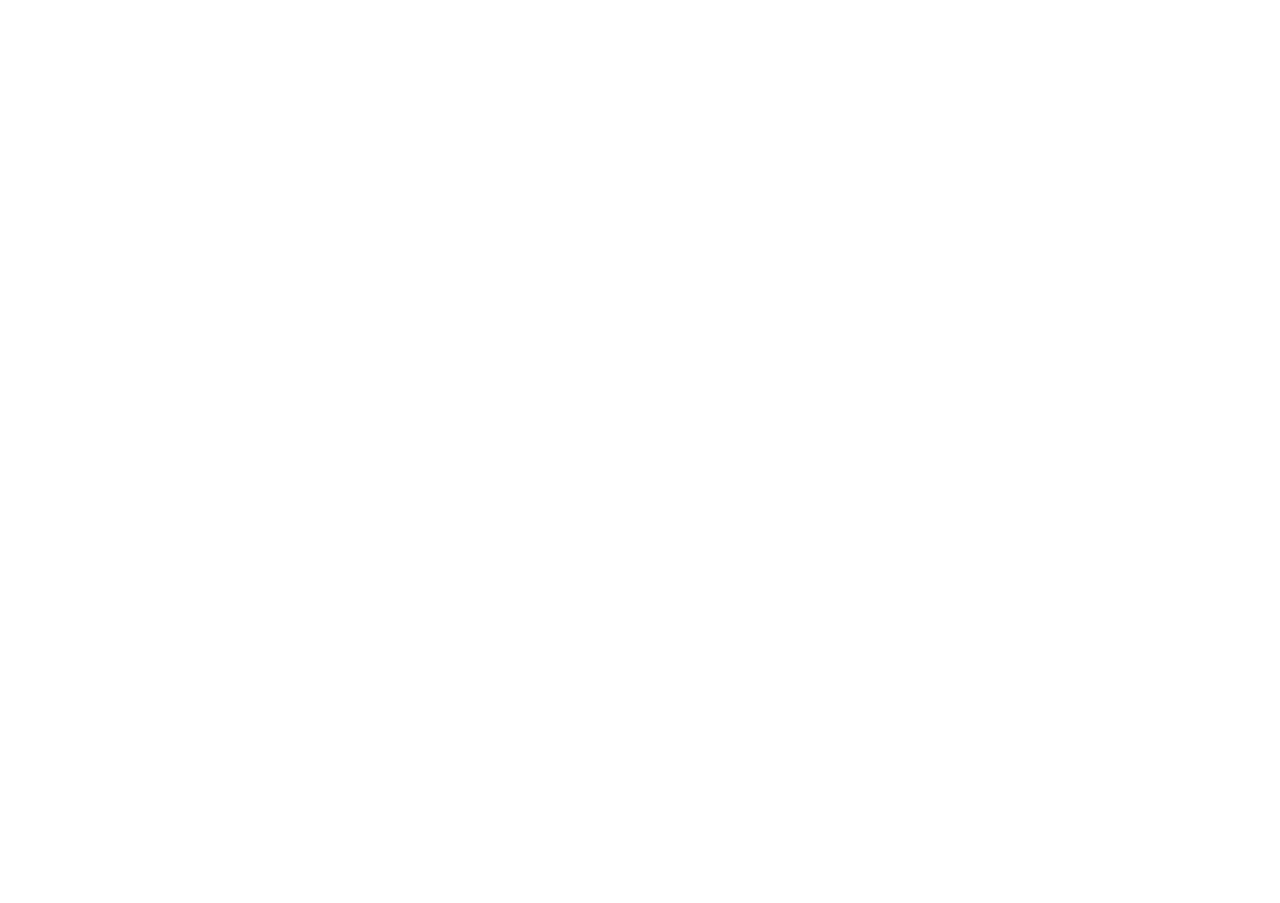
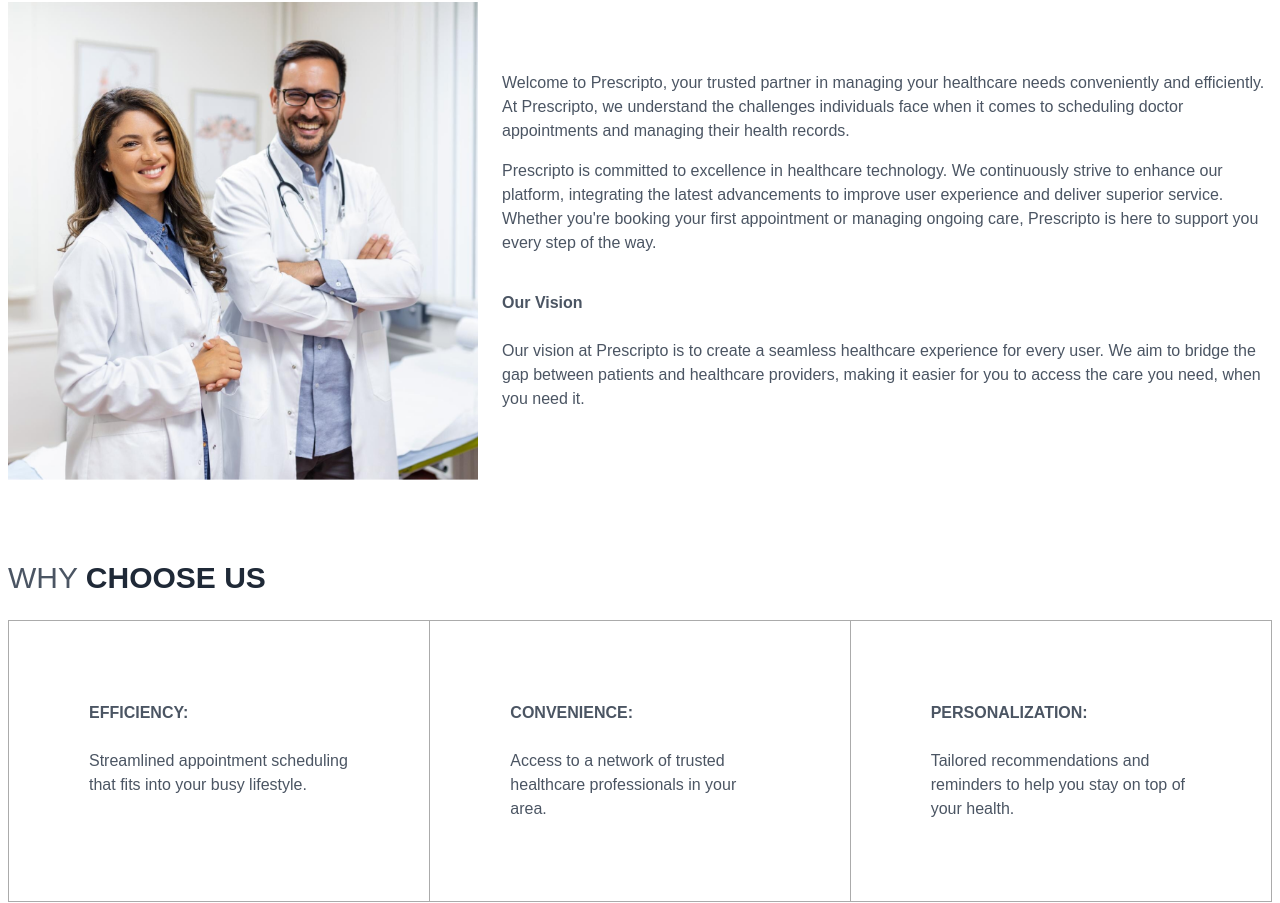
Before and after one commit to shifat97/pulselink, a React (Vite) app: page /about in a window 1280 px wide. Before the commit this address had no page. Shown: the part 225-1128 px from the top of the page. Before the commit the page ends 800 px from the top, so only its background shows below. Built offline with nearby package versions, Linux system fonts and the light colour scheme.

Commit message:
add: about page

```diff
--- /dev/null
+++ b/src/components/WhyChooseUs.jsx
@@ -0,0 +1,46 @@
+export default function WhyChooseUs() {
+    const chooseDta = [
+        {
+            title: "Efficiency",
+            description:
+                "Streamlined appointment scheduling that fits into your busy lifestyle.",
+        },
+        {
+            title: "Convenience",
+            description:
+                "Access to a network of trusted healthcare professionals in your area.",
+        },
+        {
+            title: "Personalization",
+            description:
+                "Tailored recommendations and reminders to help you stay on top of your health.",
+        },
+    ];
+
+    return (
+        <section className="why-choose-us mt-80">
+            <h1 className="text-gray1 text-3xl uppercase">
+                Why <span className="text-black1 font-semibold">Choose Us</span>
+            </h1>
+            <div className="text-gray1 grid grid-cols-1 lg:grid-cols-3 mt-6">
+                {chooseDta.map((data, index) => (
+                    <div
+                        key={index}
+                        className={`${
+                            index == 0
+                                ? "border border-b-0 lg:border-b lg:border-r-0"
+                                : index == chooseDta.length - 1
+                                ? "border border-t-0 lg:border-t lg:border-l-0"
+                                : "border"
+                        } p-20 border-gray2`}
+                    >
+                        <h3 className="text-16 font-bold uppercase">
+                            {data.title}:
+                        </h3>
+                        <p className="mt-6">{data.description}</p>
+                    </div>
+                ))}
+            </div>
+        </section>
+    );
+}
--- a/src/constants/images.js
+++ b/src/constants/images.js
@@ -2,5 +2,6 @@ import logo from "../assets/assets_frontend/logo.png";
 import groupImages from "../assets/assets_frontend/group_profiles.png";
 import heroImage from "../assets/assets_frontend/header_img.png";
 import appointmentImage from "../assets/assets_frontend/appointment_img.png";
+import aboutImage from "../assets/assets_frontend/about_image.png";
 
-export { logo, groupImages, heroImage, appointmentImage };
+export { logo, groupImages, heroImage, appointmentImage, aboutImage };
--- a/src/index.css
+++ b/src/index.css
@@ -11,6 +11,7 @@
     --color-pm-hover: #625fff;
     --color-black1: #1f2937;
     --color-gray1: #4b5563;
+    --color-gray2: #ababab;
     --color-purple1: #eaefff;
     --color-purple2: #c9d8ff;
     --color-purple3: #e2e5ff;
--- /dev/null
+++ b/src/pages/About.jsx
@@ -0,0 +1,50 @@
+import WhyChooseUs from "../components/WhyChooseUs";
+import { aboutImage } from "../constants/images";
+
+export default function About() {
+    return (
+        <section className="about">
+            <h1 className="mt-20 text-gray1 text-center text-3xl uppercase">
+                About <span className="text-black1 font-semibold">us</span>
+            </h1>
+            <div className="flex flex-col gap-6 lg:flex-row mt-9 items-center">
+                <div>
+                    <img
+                        className="max-w-[470px] mx-auto"
+                        src={aboutImage}
+                        alt=""
+                    />
+                </div>
+                <div className="text-gray1 font-light">
+                    <p>
+                        Welcome to Prescripto, your trusted partner in managing
+                        your healthcare needs conveniently and efficiently. At
+                        Prescripto, we understand the challenges individuals
+                        face when it comes to scheduling doctor appointments and
+                        managing their health records.
+                        <span className="block mt-4">
+                            Prescripto is committed to excellence in healthcare
+                            technology. We continuously strive to enhance our
+                            platform, integrating the latest advancements to
+                            improve user experience and deliver superior
+                            service. Whether you're booking your first
+                            appointment or managing ongoing care, Prescripto is
+                            here to support you every step of the way.
+                        </span>
+                    </p>
+                    <div>
+                        <h4 className="font-semibold mt-9 mb-6">Our Vision</h4>
+                        <p>
+                            Our vision at Prescripto is to create a seamless
+                            healthcare experience for every user. We aim to
+                            bridge the gap between patients and healthcare
+                            providers, making it easier for you to access the
+                            care you need, when you need it.
+                        </p>
+                    </div>
+                </div>
+            </div>
+            <WhyChooseUs />
+        </section>
+    );
+}
--- a/src/routes/Routes.jsx
+++ b/src/routes/Routes.jsx
@@ -3,6 +3,7 @@ import App from "../App";
 import Home from "../pages/Home";
 import AboutDoctor from "../pages/AboutDoctor";
 import AllDoctors from "../pages/AllDoctors";
+import About from "../pages/About";
 
 export default function AppRoutes() {
     return (
@@ -14,6 +15,7 @@ export default function AppRoutes() {
                     path="/doctors/:doctorID"
                     element={<AboutDoctor />}
                 ></Route>
+                <Route path="about" element={<About />} />
             </Route>
         </Routes>
     );
```
